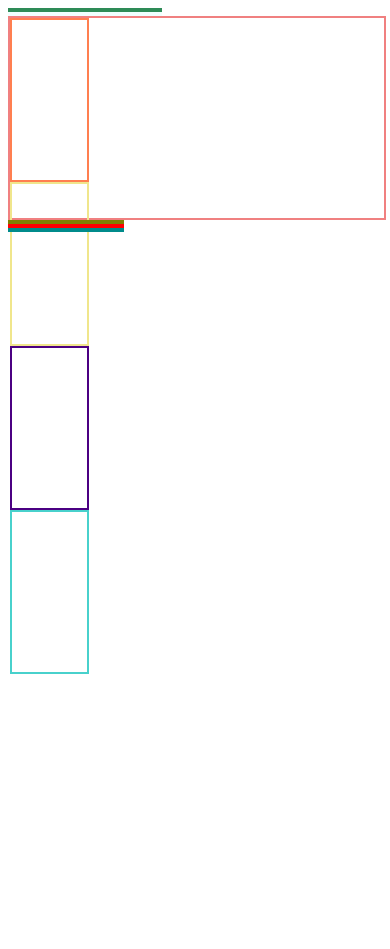
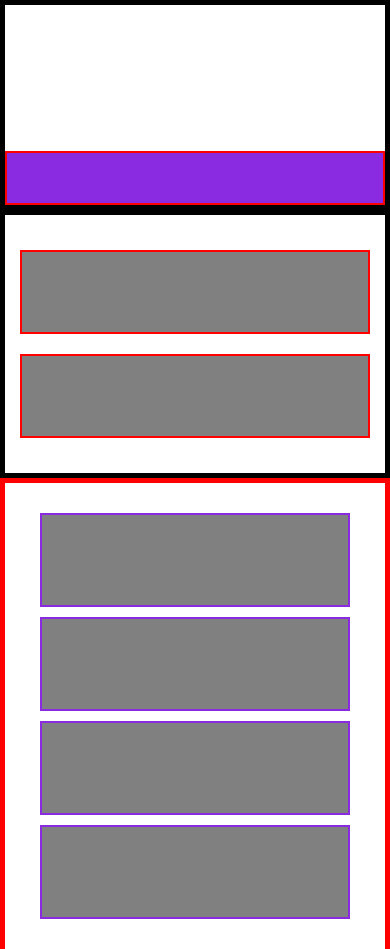
Before and after one commit to Swiit42/media_exo, a plain HTML site: page index.html in a window 390 px wide. Shown: the top 949 px of the page. Before the commit the page ends 844 px from the top, so only its background shows below. Drawn offline with Linux system fonts and the light colour scheme.

Commit message:
mobile css

```diff
--- a/css/style.css
+++ b/css/style.css
@@ -1,68 +1,73 @@
 @media screen and (max-width: 768px){
+    *{
+        margin: 0;
+        padding: 0;
+    }
+    header{
+        border: 5px solid black;
+        width: auto;
+        height: 200px;
+        position: relative;
+    }
+    nav{
+        border: 2px solid red;
+        background-color: blueviolet;
+        left: 0;
+        right: 0;
+        height: 50px;
+        position: absolute;
+        bottom: 0;
+    }
     .section1{
-        border: 2px solid greenyellow;
-        width: 100%;
-        height: 300px;
+        border: 5px solid black;
+        width: auto;
+        padding: 15px;
+
     }
+
+    .section1 .article1 {
+        border: 2px solid red;
+        background-color: gray;
+        height: 80px;
+        margin: 20px auto;
+    }
+
     .section2{
-        border: 2px solid lightcoral;
-        width: 100%;
-        height: 200px;
+        border: 5px solid red;
+        width: auto;
+        padding: 20px;
     }
-    .article1_1 {
-        border: 2px solid seagreen;
-        width: 40%;
-        height: 80%;
+    .section2 .article2 {
+        border: 2px solid blueviolet;
+        background-color: gray;
+        width: 90%;
+        height: 90px;
+        margin: 10px auto;
+
     }
-    .article1_2 {
-        border: 2px solid azure;
-        width: 40%;
-        height: 80%;
-    }
-    .article2_1 {
-        border: 2px solid coral;
-        width: 20%;
-        height: 80%;
-    }
-    .article2_2 {
-        border: 2px solid khaki;
-        width: 20%;
-        height: 80%;
-    }
-    .article2_3 {
-        border: 2px solid indigo;
-        width: 20%;
-        height: 80%;
-    }
-    .article2_4 {
-        border: 2px solid mediumturquoise;
-        width: 20%;
-        height: 80%;
-    }
-    .footer {
-        border: 2px solid violet;
-        width: 100%;
-        height: 200px;
+    footer {
+        border: 5px solid black;
+        width: auto;
+        padding: 10px;
     }
     .footer1 {
         border: 2px solid olive;
-        width: 30%;
-        height: 80%;
-
+        width: 20%;
+        height: 40px;
+        background-color: gray;
+        margin: 10px ;
+        display: inline-block;
     }
     .footer2 {
-        border: 2px solid red;
-        width: 30%;
-        height: 80%;
-
-    }
-
-    .footer3 {
-        border: 2px solid darkcyan;
-        width: 30%;
-        height: 80%;
+        border: 2px solid olive;
+        width: 80%;
+        height: 40px;
+        background-color: gray;
+        margin: 10px ;
 
     }
 
 
+
+
 }
--- a/index.html
+++ b/index.html
@@ -6,25 +6,30 @@
     <link href="css/style.css" type="text/css" rel="stylesheet">
   </head>
   <body>
-      <section class="section 1">
-          <div class="article1_1">
+      <header>
+          <nav>
+
+          </nav>
+      </header>
+      <section class="section1">
+          <div class="article1">
 
           </div>
-          <div class="article1_2">
+          <div class="article1">
 
           </div>
       </section>
       <section class="section2">
-        <div class="article2_1">
+        <div class="article2">
 
         </div>
-        <div class="article2_2">
+        <div class="article2">
 
         </div>
-        <div class="article2_3">
+        <div class="article2">
 
         </div>
-        <div class="article2_4">
+        <div class="article2">
 
         </div>
       </section>
@@ -32,10 +37,10 @@
           <div class='footer1'>
 
           </div>
-        <div class="footer2">
+        <div class="footer1">
 
         </div>
-        <div class="footer3">
+        <div class="footer2">
 
         </div>
     </footer>
```
